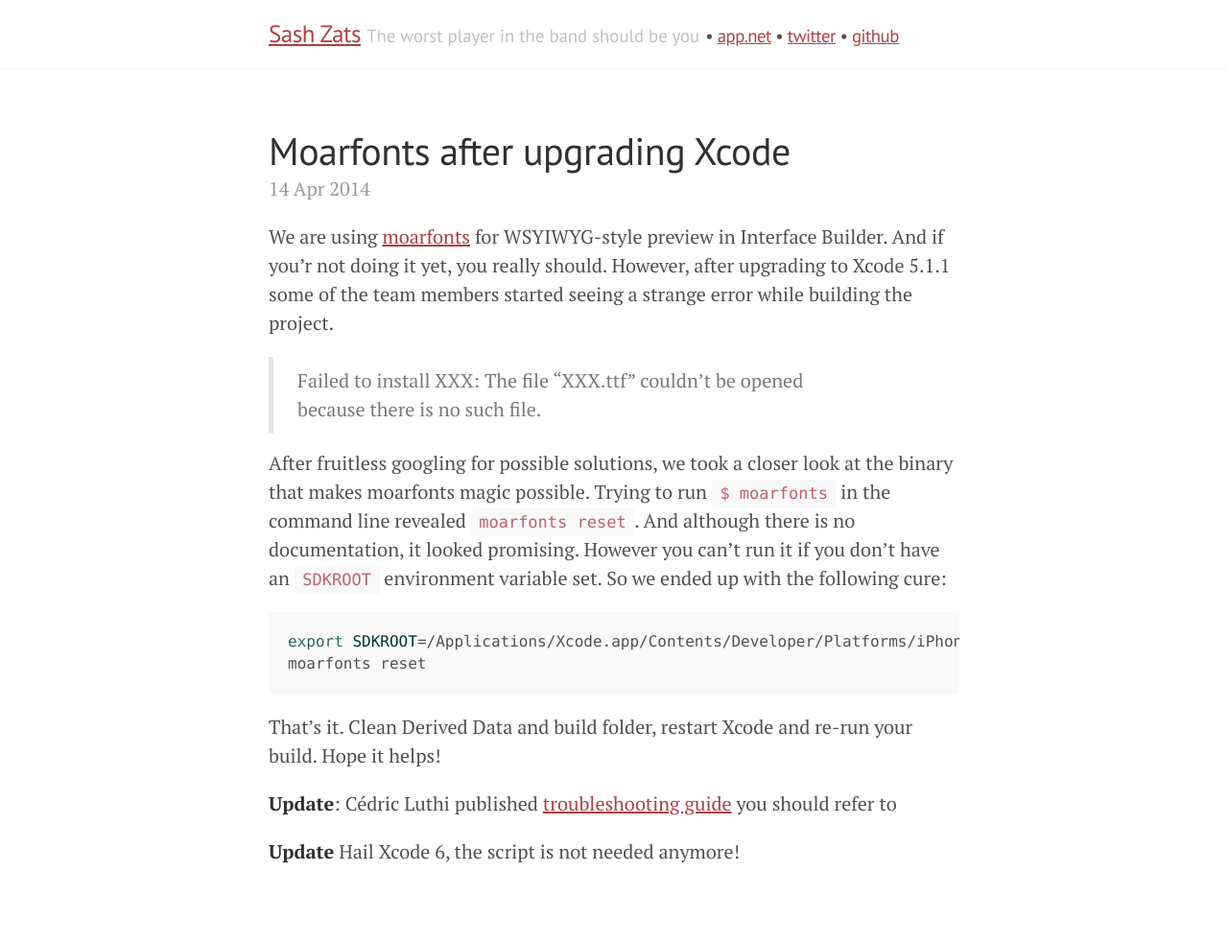
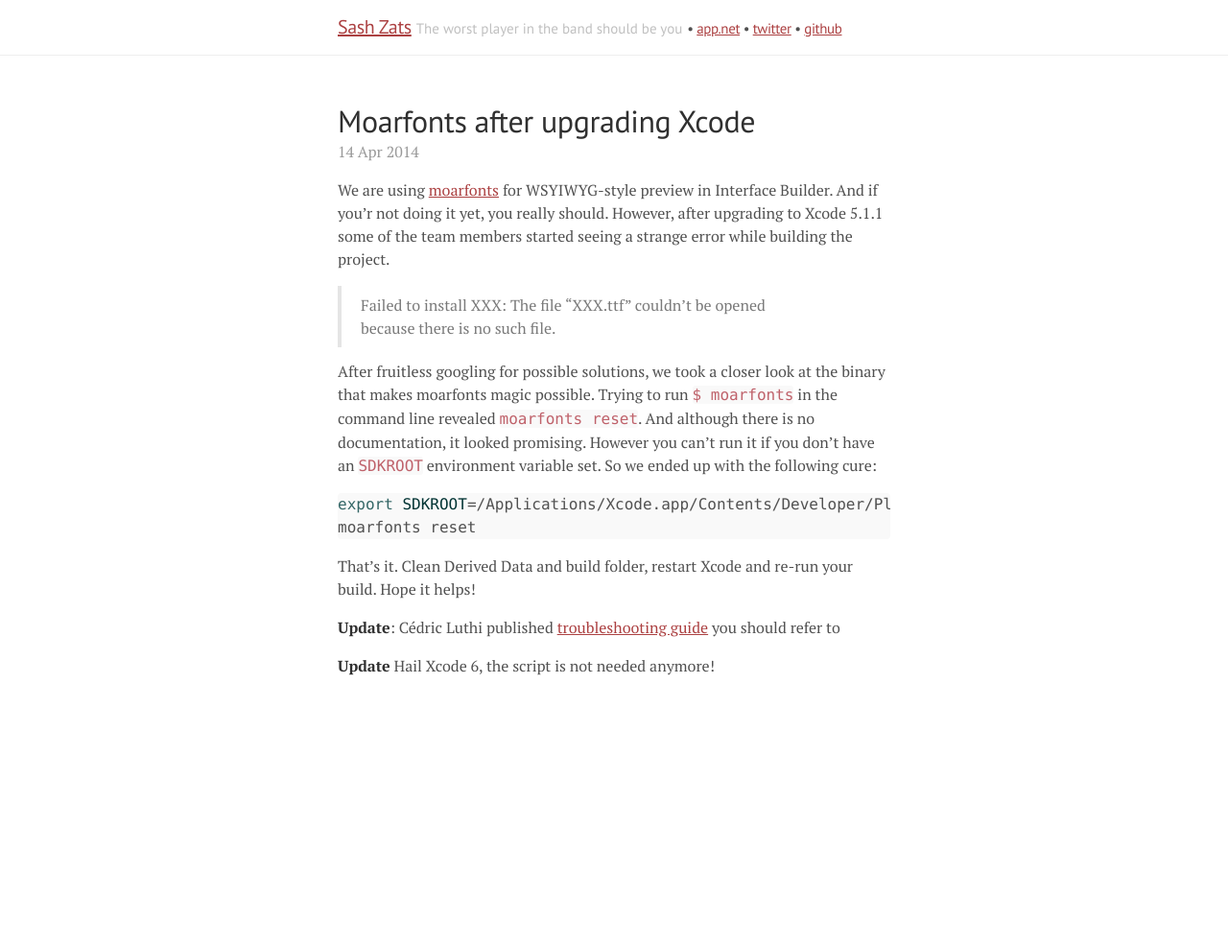
Before and after one commit to zats/zats.github.io, a Jekyll site: the page built from _posts/2014-04-14-moarfonts-after-upgrading-xcode.markdown, in a window 1280 px wide. Shown: the whole page at 96% size. Built offline with Jekyll 4.4.1, drawn with Linux system fonts in a browser that asks for light colours; Markdown is read by kramdown in place of the engine named in the settings; after the commit the page ends 900 px from its top, so only the background shows below that.

Commit message:
Updated css

```diff
--- a/public/css/poole.css
+++ b/public/css/poole.css
@@ -51,11 +51,6 @@ html {
   font-family: "Helvetica Neue", Helvetica, Arial, sans-serif;
   font-size: 16px;
   line-height: 1.5;
-}
-@media (min-width: 38rem) {
-  html {
-    font-size: 20px;
-  }
 }
 
 body {
@@ -149,27 +144,20 @@ pre {
   font-family: Menlo, Monaco, "Courier New", monospace;
 }
 code {
-  padding: .25em .5em;
-  font-size: 85%;
   color: #bf616a;
   background-color: #f9f9f9;
   border-radius: 3px;
-  /*word-break: break-word;*/
 }
 pre {
   display: block;
   margin-top: 0;
   margin-bottom: 1rem;
-  padding: 1rem;
-  font-size: .8rem;
-  line-height: 1.4;
   white-space: pre;
   overflow: scroll;
   background-color: #f9f9f9;
 }
 pre code {
   padding: 0;
-  font-size: 100%;
   color: inherit;
   background-color: transparent;
 }
```
